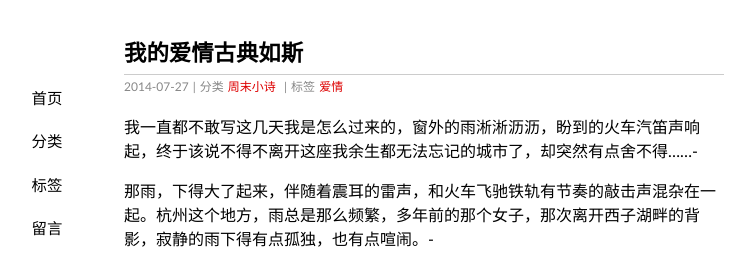
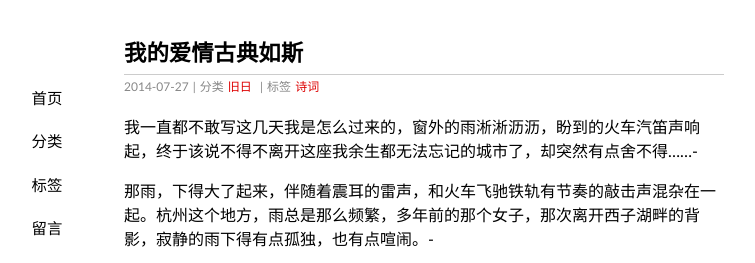
Before and after one commit to flyher/flyher.github.com, a Jekyll site: the page built from _posts/2014-07-27-an-article-about-last-day.md, in a window 1280 px wide. Shown: the top 263 px of the page, without its empty margins (216-971 px from the left). Built offline with Jekyll 4.4.1, drawn with Linux system fonts in a browser that asks for light colours; Markdown is read by kramdown in place of the engine named in the settings; comment, search, counter and statistics services are not loaded.

Commit message:
fix 20140727

```diff
--- a/_posts/2014-07-27-an-article-about-last-day.md
+++ b/_posts/2014-07-27-an-article-about-last-day.md
@@ -3,8 +3,8 @@ date: 2014-07-27 22:23:00+00:00
 layout: post
 title: 我的爱情古典如斯
 thread: 6
-categories: 周末小诗
-tags: 爱情
+categories: 旧日
+tags: 诗词
 ---
 
 我一直都不敢写这几天我是怎么过来的，窗外的雨淅淅沥沥，盼到的火车汽笛声响起，终于该说不得不离开这座我余生都无法忘记的城市了，却突然有点舍不得……-
```
